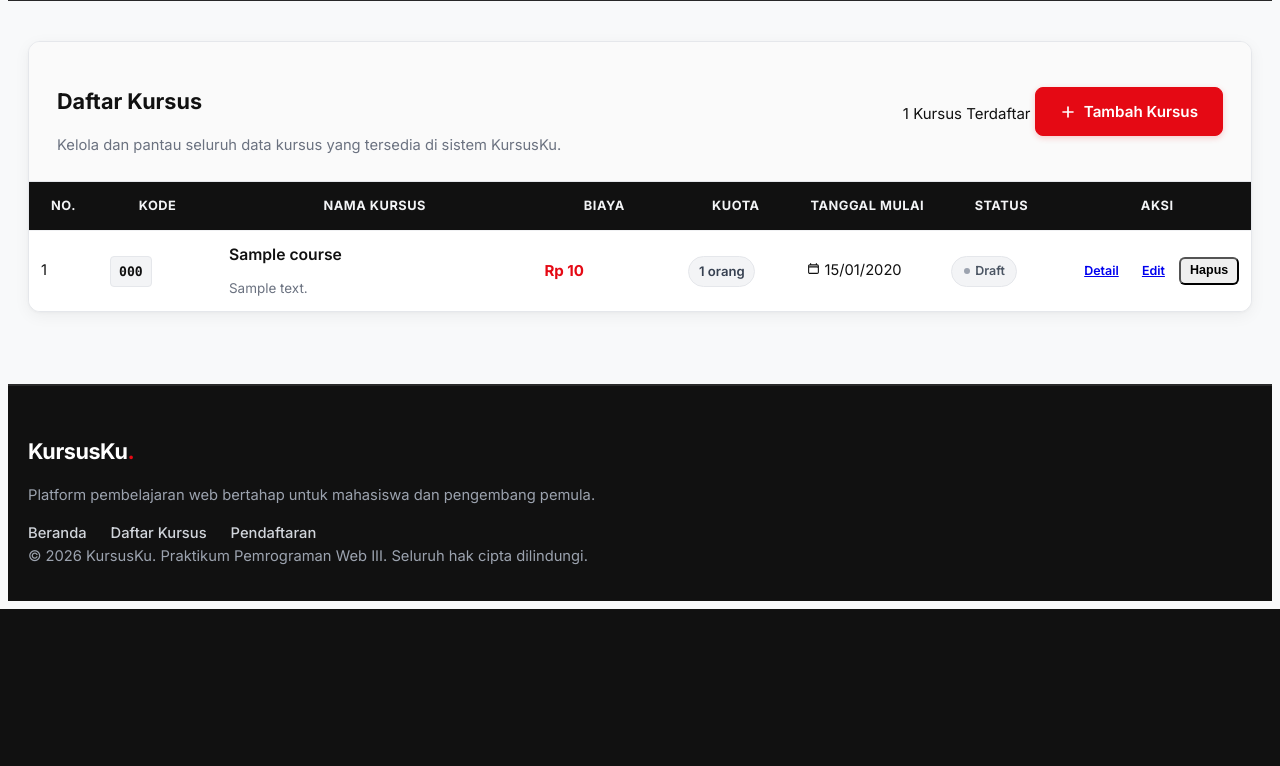
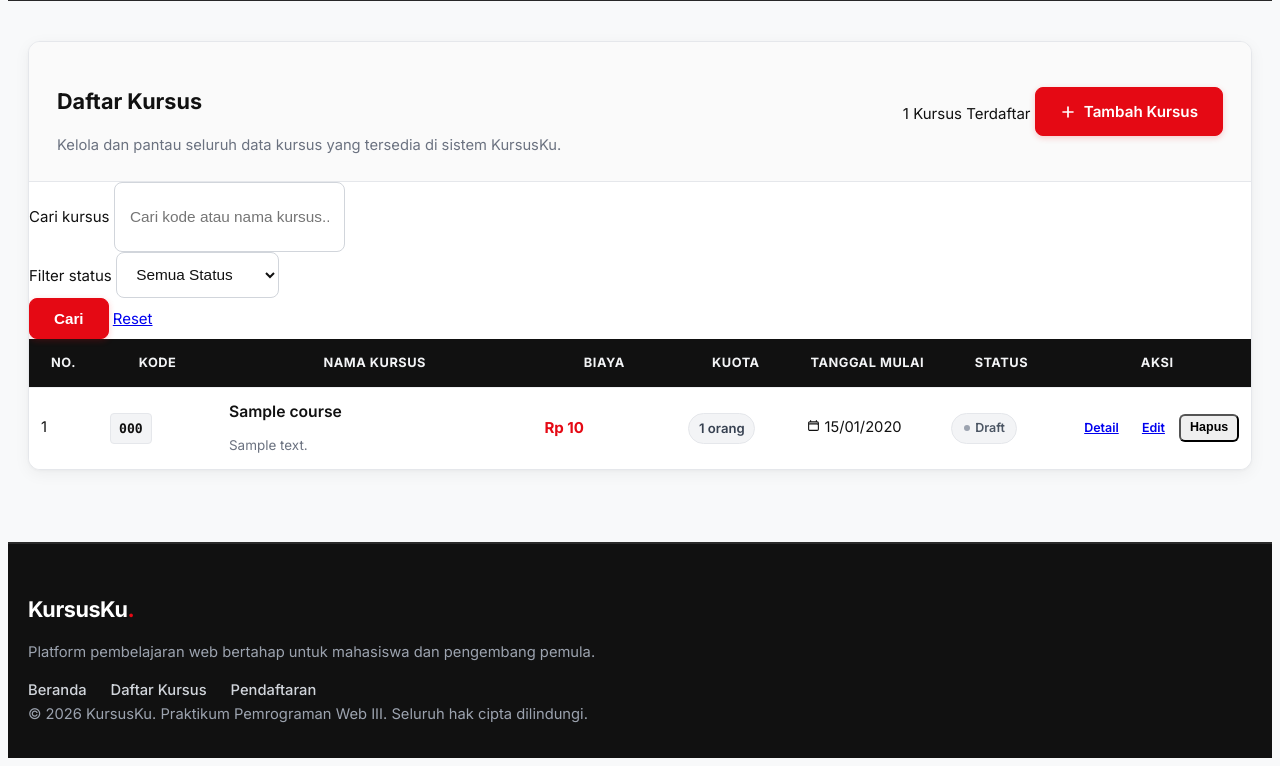
Before and after one commit to SeinDevStudio/kursusku-laravel, a Laravel app: page /courses in a window 1280 px wide. Shown: the part 450-1216 px from the top of the page. Before the commit the page ends 1059 px from the top, so only its background shows below. Run offline with Laravel 12, Linux system fonts and the light colour scheme; tables that the repository leaves empty hold one stand-in row (values such as "Sample post"); style sheets or scripts are compiled from the project's sources.

Commit message:
Pertemuan-13

```diff
--- a/app/Http/Controllers/CourseController.php
+++ b/app/Http/Controllers/CourseController.php
@@ -97,11 +97,26 @@ class CourseController extends Controller
         return $slugMap[$lookupKey] ?? $lookupKey;
     }
 
-    public function index()
+    public function index(Request $request)
     {
-        $courses = Course::latest()->get();
+        $q = trim((string) $request->query('q', ''));
+        $status = (string) $request->query('status', '');
 
-        return view('courses.index', compact('courses'));
+        $courses = Course::query()
+            ->when($q !== '', function ($query) use ($q) {
+                $query->where(function ($subQuery) use ($q) {
+                    $subQuery->where('code', 'like', "%{$q}%")
+                        ->orWhere('name', 'like', "%{$q}%");
+                });
+            })
+            ->when(in_array($status, ['open', 'closed', 'draft'], true), function ($query) use ($status) {
+                $query->where('status', $status);
+            })
+            ->latest()
+            ->paginate(10)
+            ->withQueryString();
+
+        return view('courses.index', compact('courses', 'q', 'status'));
     }
 
     public function create()
--- a/app/Providers/AppServiceProvider.php
+++ b/app/Providers/AppServiceProvider.php
@@ -2,6 +2,7 @@
 
 namespace App\Providers;
 
+use Illuminate\Pagination\Paginator;
 use Illuminate\Support\ServiceProvider;
 
 class AppServiceProvider extends ServiceProvider
@@ -19,6 +20,6 @@ class AppServiceProvider extends ServiceProvider
      */
     public function boot(): void
     {
-        //
+        Paginator::useBootstrapFive();
     }
 }
--- a/resources/views/courses/index.blade.php
+++ b/resources/views/courses/index.blade.php
@@ -44,7 +44,7 @@
                 </div>
                 <div class="d-flex align-items-center gap-3">
                     <span class="badge bg-light text-dark border px-3 py-2 fw-medium rounded-pill">
-                        {{ $courses->count() }} Kursus Terdaftar
+                        {{ $courses->total() }} Kursus Terdaftar
                     </span>
                     <a href="{{ route('courses.create') }}" class="btn-red">
                         <svg xmlns="http://www.w3.org/2000/svg" width="16" height="16" fill="none" viewBox="0 0 24 24" stroke="currentColor" stroke-width="2.5">
@@ -53,6 +53,40 @@
                         Tambah Kursus
                     </a>
                 </div>
+            </div>
+
+            <!-- Search & Filter Form (Fallback without JS) -->
+            <div class="p-3 px-4 border-bottom bg-light">
+                <form method="GET" action="{{ route('courses.index') }}" class="row g-2 align-items-center">
+                    <div class="col-md-5 col-12">
+                        <label for="q" class="visually-hidden">Cari kursus</label>
+                        <input
+                            type="text"
+                            name="q"
+                            id="q"
+                            value="{{ $q ?? request('q') }}"
+                            class="form-control"
+                            placeholder="Cari kode atau nama kursus..."
+                        >
+                    </div>
+                    <div class="col-md-3 col-sm-6 col-12">
+                        <label for="status" class="visually-hidden">Filter status</label>
+                        <select name="status" id="status" class="form-select">
+                            <option value="">Semua Status</option>
+                            <option value="open" @selected(($status ?? request('status')) === 'open')>Dibuka (Open)</option>
+                            <option value="closed" @selected(($status ?? request('status')) === 'closed')>Ditutup (Closed)</option>
+                            <option value="draft" @selected(($status ?? request('status')) === 'draft')>Draft</option>
+                        </select>
+                    </div>
+                    <div class="col-md-4 col-sm-6 col-12 d-flex gap-2">
+                        <button type="submit" class="btn-red flex-grow-1 flex-md-grow-0 justify-content-center">
+                            Cari
+                        </button>
+                        <a href="{{ route('courses.index') }}" class="btn btn-outline-secondary d-inline-flex align-items-center justify-content-center">
+                            Reset
+                        </a>
+                    </div>
+                </form>
             </div>
 
             <!-- Clean & Spacious Table -->
@@ -73,7 +107,7 @@
                     <tbody>
                         @forelse ($courses as $course)
                             <tr>
-                                <td class="text-center fw-semibold text-muted">{{ $loop->iteration }}</td>
+                                <td class="text-center fw-semibold text-muted">{{ ($courses->firstItem() ?? 0) + $loop->index }}</td>
                                 <td>
                                     <span class="course-code-pill">{{ $course->code }}</span>
                                 </td>
@@ -137,11 +171,19 @@
                                                 <path stroke-linecap="round" stroke-linejoin="round" d="M12 6.042A8.967 8.967 0 0 0 6 3.75c-1.052 0-2.062.18-3 .512v14.25A8.987 8.987 0 0 1 6 18c2.305 0 4.408.867 6 2.292m0-14.25a8.966 8.966 0 0 1 6-2.292c1.052 0 2.062.18 3 .512v14.25A8.987 8.987 0 0 0 18 18a8.967 8.967 0 0 0-6 2.292m0-14.25v14.25" />
                                             </svg>
                                         </div>
-                                        <h5 class="fw-semibold text-dark mb-1">Belum Ada Data Kursus</h5>
-                                        <p class="text-muted small mb-3">Tabel database masih kosong. Mulai tambahkan kursus pertama Anda.</p>
-                                        <a href="{{ route('courses.create') }}" class="btn-red">
-                                            + Tambah Kursus Sekarang
-                                        </a>
+                                        @if (($q ?? '') !== '' || in_array(($status ?? ''), ['open', 'closed', 'draft'], true))
+                                            <h5 class="fw-semibold text-dark mb-1">Kursus Tidak Ditemukan</h5>
+                                            <p class="text-muted small mb-3">Tidak ada kursus yang sesuai dengan kata kunci pencarian atau filter status yang dipilih.</p>
+                                            <a href="{{ route('courses.index') }}" class="btn-red">
+                                                Hapus Pencarian &amp; Filter
+                                            </a>
+                                        @else
+                                            <h5 class="fw-semibold text-dark mb-1">Belum Ada Data Kursus</h5>
+                                            <p class="text-muted small mb-3">Tabel database masih kosong. Mulai tambahkan kursus pertama Anda.</p>
+                                            <a href="{{ route('courses.create') }}" class="btn-red">
+                                                + Tambah Kursus Sekarang
+                                            </a>
+                                        @endif
                                     </div>
                                 </td>
                             </tr>
@@ -149,6 +191,17 @@
                     </tbody>
                 </table>
             </div>
+
+            @if ($courses->hasPages())
+                <div class="p-3 px-4 border-top d-flex flex-wrap justify-content-between align-items-center gap-2 bg-light">
+                    <div class="text-muted small">
+                        Menampilkan {{ $courses->firstItem() }}&ndash;{{ $courses->lastItem() }} dari {{ $courses->total() }} kursus
+                    </div>
+                    <div>
+                        {{ $courses->links() }}
+                    </div>
+                </div>
+            @endif
         </div>
     </div>
 </section>
```
Also changed, not shown: tests/Feature/CourseTest.php (+277 -0 lines), tests/Feature/EnrollmentTest.php (+52 -19 lines), README.md, evidence/week-13/01-search-empty.png (added), evidence/week-13/02-search-single-result.png (added), evidence/week-13/03-pagination.png (added), evidence/week-13/04-search-without-js.png (added), evidence/week-13/05-filter-pagination-page-2.png (added).
